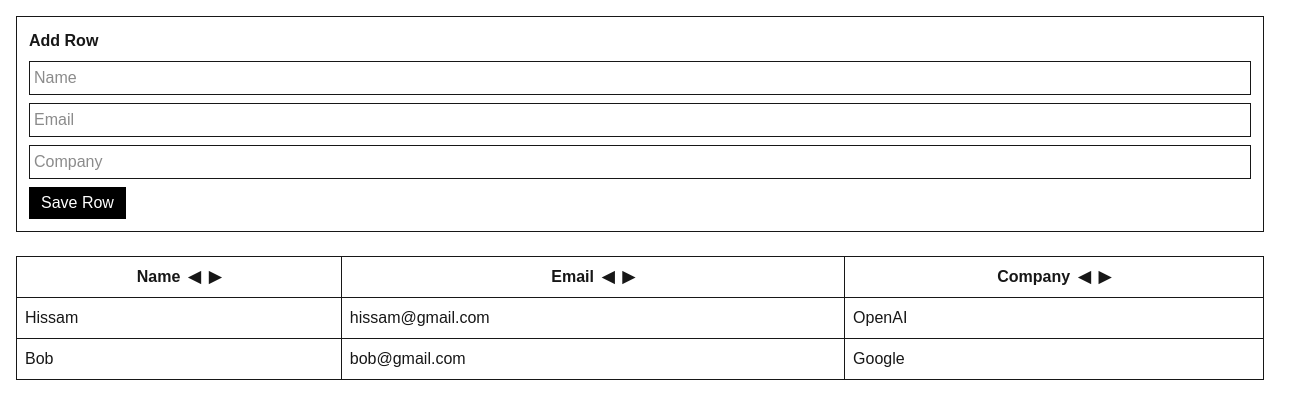
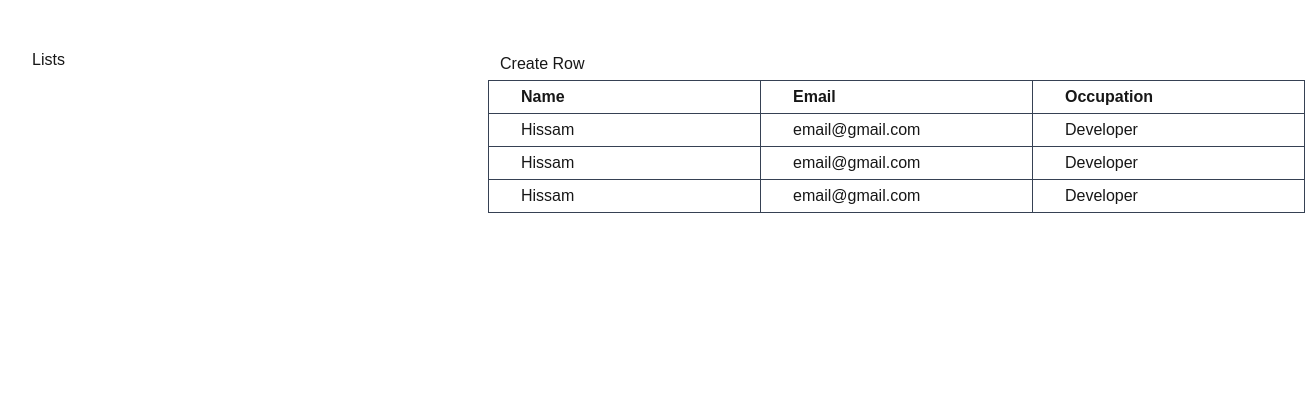
Before and after one commit to hissamdev/crm-dynamic, a Next.js app in the folder ui-nextjs/: page /dashboard in a window 1280 px wide. Shown: the top 418 px of the page, 1305 px wide, since content can reach past the window. Built offline with nearby package versions, Linux system fonts and the light colour scheme.

Commit message:
Build working dashboard UI prototype

```diff
--- a/ui-nextjs/src/app/dashboard/page.tsx
+++ b/ui-nextjs/src/app/dashboard/page.tsx
@@ -2,140 +2,116 @@
 
 import { useState } from "react";
 
-type Field = {
-    id: string;
-    label: string;
-    position: number;
-};
+export default function Dashboard() {
+    const listId = 1;
 
-type Row = {
-    id: string;
-    values: Record<string, string>;
-};
-
-export default function CRMTable() {
-    // 🔧 pretend these came from DB
-    const [fields, setFields] = useState<Field[]>([
-        { id: "name", label: "Name", position: 0 },
-        { id: "email", label: "Email", position: 1 },
-        { id: "company", label: "Company", position: 2 },
+    const [fields, setFields] = useState([
+        { id: "1", name: "Name", position: 1 },
+        { id: "2", name: "Email", position: 2 },
+        { id: "3", name: "Occupation", position: 3 },
     ]);
-
-    const [rows, setRows] = useState<Row[]>([
+    const [rows, setRows] = useState([
         {
-            id: "1",
-            values: {
-                name: "Hissam",
-                email: "hissam@gmail.com",
-                company: "OpenAI",
-            },
+            id: 1,
+            listId: 1,
+            values: { "1": "Hissam", "2": "email@gmail.com", "3": "Developer" },
         },
         {
-            id: "2",
-            values: {
-                name: "Bob",
-                email: "bob@gmail.com",
-                company: "Google",
-            },
+            id: 2,
+            listId: 1,
+            values: { "1": "Hissam", "2": "email@gmail.com", "3": "Developer" },
+        },
+        {
+            id: 3,
+            listId: 1,
+            values: { "1": "Hissam", "2": "email@gmail.com", "3": "Developer" },
         },
     ]);
+    // Example data
 
-    // form state (new row being created)
-    const [draft, setDraft] = useState<Record<string, string>>({});
+    const handleUpdate = (rowId: number, fieldId: string, value: string) => {
+        setRows((prev) =>
+            prev.map((row) =>
+                row.id === rowId
+                    ? {
+                          ...row,
+                          values: {
+                              ...row.values,
+                              [fieldId]: value,
+                          },
+                      }
+                    : row,
+            ),
+        );
+    };
 
-    function addRow() {
-        setRows((prev) => [
-            ...prev,
-            {
-                id: crypto.randomUUID(),
-                values: draft,
-            },
-        ]);
+    const createRow = () => {
+        setRows((prev) => {
+            const values = Object.fromEntries(
+                fields.map((field) => [field.id, ""]),
+            );
 
-        setDraft({});
-    }
-
-    function moveFieldLeft(index: number) {
-        if (index === 0) return;
-
-        const copy = [...fields];
-        [copy[index - 1], copy[index]] = [copy[index], copy[index - 1]];
-
-        setFields(copy);
-    }
-
-    function moveFieldRight(index: number) {
-        if (index === fields.length - 1) return;
-
-        const copy = [...fields];
-        [copy[index], copy[index + 1]] = [copy[index + 1], copy[index]];
-
-        setFields(copy);
-    }
+            return [
+                {
+                    id: prev.length + 1,
+                    listId,
+                    values,
+                },
+                ...prev,
+            ];
+        });
+    };
 
     return (
-        <div className="p-4 space-y-6">
-            {/* 🧠 CREATE ROW FORM */}
-            <div className="border p-3 space-y-2">
-                <h2 className="font-bold">Add Row</h2>
-
-                {fields.map((field) => (
-                    <input
-                        key={field.id}
-                        placeholder={field.label}
-                        value={draft[field.id] || ""}
-                        onChange={(e) =>
-                            setDraft((prev) => ({
-                                ...prev,
-                                [field.id]: e.target.value,
-                            }))
-                        }
-                        className="border p-1 block w-full"
-                    />
-                ))}
-
+        <div className=" grid grid-cols-[20rem_1fr]">
+            <aside className="px-8 py-12 sticky top-0 h-screen border-r border-r-white/25">
+                <span className="border-b border-b-white/25">Lists</span>
+            </aside>
+            <main className="mx-42 my-12 min-h-1239">
                 <button
-                    onClick={addRow}
-                    className="bg-black text-white px-3 py-1"
+                    onClick={createRow}
+                    className="px-3 py-1 cursor-pointer bg-white/20 hover:bg-white/10 active:bg-amber-300/20"
                 >
-                    Save Row
+                    Create Row
                 </button>
-            </div>
-
-            {/* 📊 TABLE */}
-            <table className="border w-full">
-                <thead>
-                    <tr>
-                        {fields.map((field, i) => (
-                            <th key={field.id} className="border p-2">
-                                <div className="flex items-center gap-2 justify-center">
-                                    <span>{field.label}</span>
-
-                                    {/* fake column drag controls */}
-                                    <button onClick={() => moveFieldLeft(i)}>
-                                        ◀
-                                    </button>
-                                    <button onClick={() => moveFieldRight(i)}>
-                                        ▶
-                                    </button>
-                                </div>
-                            </th>
-                        ))}
-                    </tr>
-                </thead>
-
-                <tbody>
-                    {rows.map((row) => (
-                        <tr key={row.id}>
+                <table>
+                    <thead>
+                        <tr className="border border-gray-700">
                             {fields.map((field) => (
-                                <td key={field.id} className="border p-2">
-                                    {row.values[field.id]}
-                                </td>
+                                <th
+                                    key={field.id}
+                                    className="min-w-52 text-left px-8 py-1 border-l border-gray-700"
+                                >
+                                    {field.name}
+                                </th>
                             ))}
                         </tr>
-                    ))}
-                </tbody>
-            </table>
+                    </thead>
+                    <tbody>
+                        {rows.map((row) => (
+                            <tr key={row.id}>
+                                {fields.map((field) => (
+                                    <td
+                                        key={field.id}
+                                        className="min-w-52 text-left px-8 py-1 border border-gray-700"
+                                    >
+                                        <input
+                                            onChange={(e) =>
+                                                handleUpdate(
+                                                    row.id,
+                                                    field.id,
+                                                    e.target.value,
+                                                )
+                                            }
+                                            value={row.values[field.id] || ""}
+                                        />
+                                    </td>
+                                ))}
+                            </tr>
+                        ))}
+                    </tbody>
+                </table>
+            </main>
         </div>
     );
 }
```
